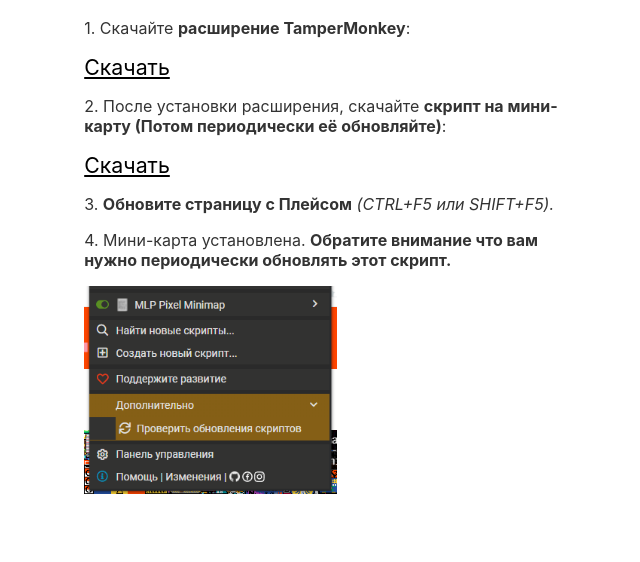
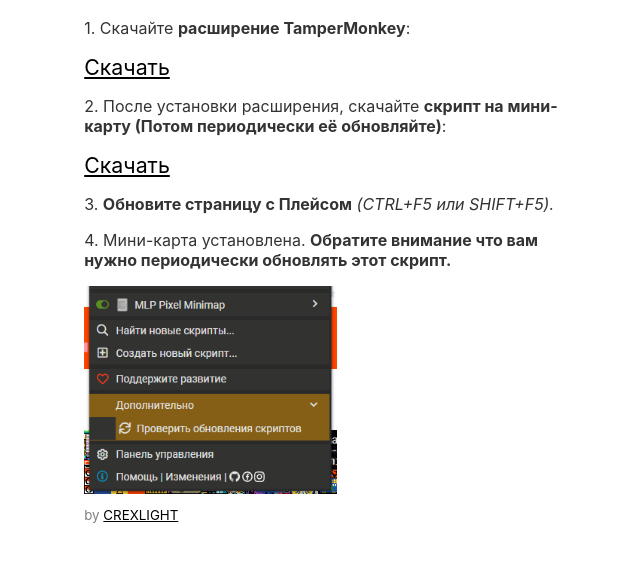
Before and after one commit to zalupaonline/zalupaonline.github.io, a plain HTML site: page index.html in a window 1280 px wide. Shown: the part 50-612 px from the top of the page, without its empty margins (303-943 px from the left). Drawn offline with Linux system fonts and the light colour scheme.

Commit message:
Update index.html

```diff
--- a/index.html
+++ b/index.html
@@ -18,6 +18,13 @@
 		text-align: left;
 		width: 40%;
 	}
+	p.me {
+		font-size: 10pt;
+		color: gray;
+	}
+	p.me > a {
+		font-size: 10pt;
+	}
 </style>
 <body>
 	<center>
@@ -30,6 +37,7 @@
 			<p>3. <b>Обновите страницу с Плейсом</b> <i>(CTRL+F5 или SHIFT+F5).</i></p>
 			<p>4. Мини-карта установлена. <b>Обратите внимание что вам нужно периодически обновлять этот скрипт.</b></p>
 			<img src="2.png" style="width: 50%">
+			<p class="me">by <a href="https://crexlight.github.io/">CREXLIGHT</a></p>
 		</div>
 	</center>
 </body>
```
